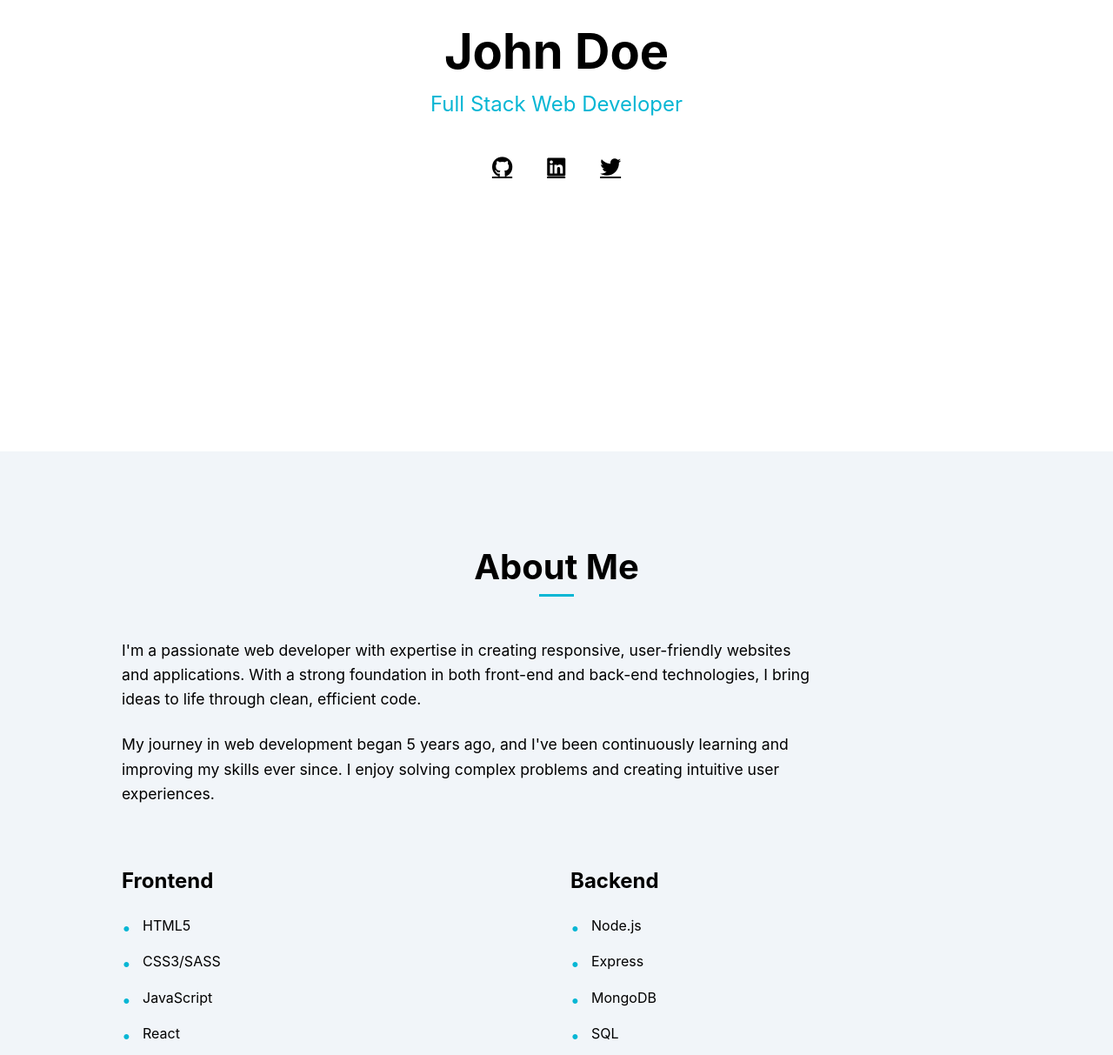
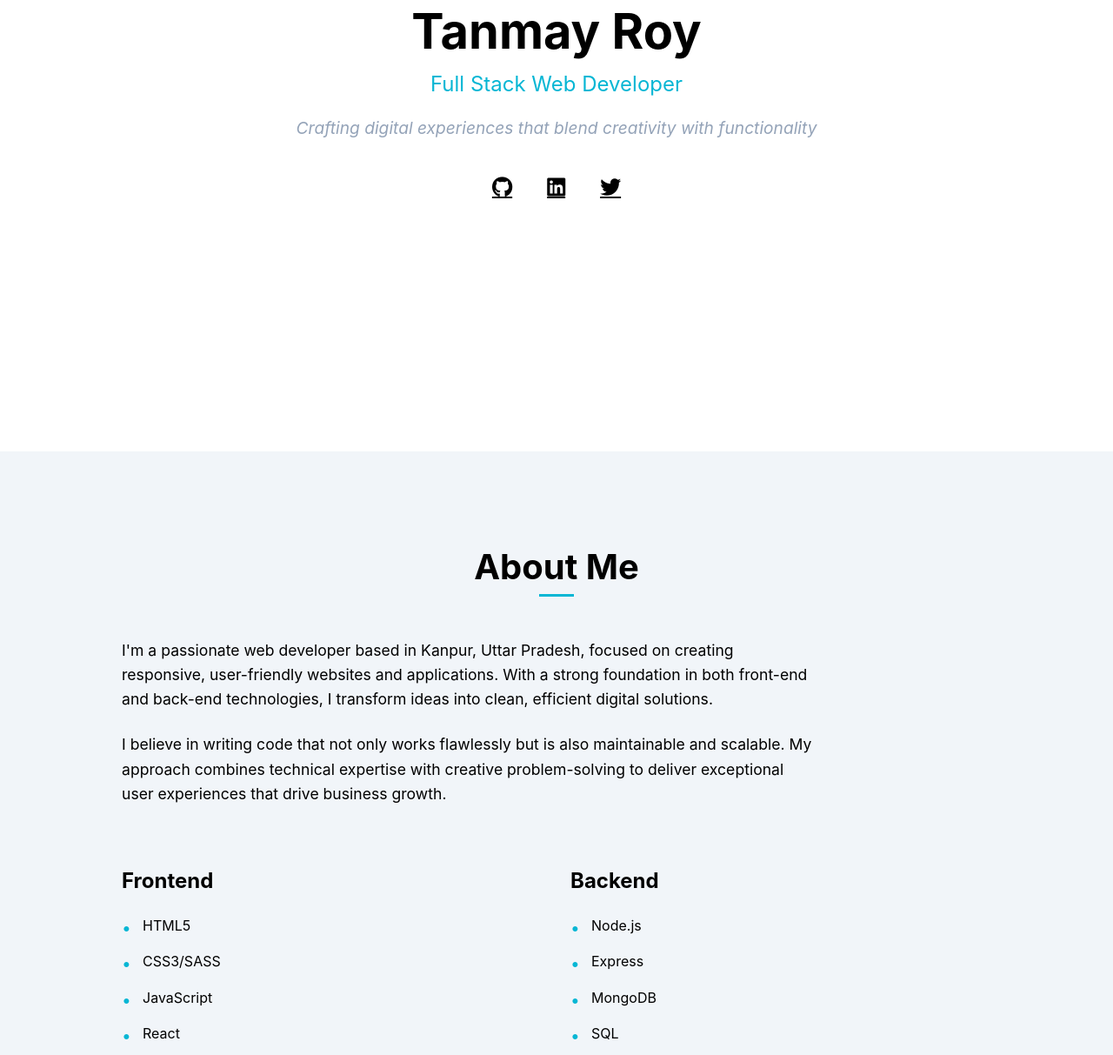
Before and after one commit to 24kTanmay/24ktanmay.github.io, a plain HTML site: page index.html in a window 1280 px wide. Shown: the part 351-1564 px from the top of the page at 87% size. Drawn offline with Linux system fonts and the light colour scheme.

Commit message:
Update personal information: name, location, email and tagline

```diff
--- a/index.html
+++ b/index.html
@@ -3,11 +3,11 @@
 <head>
     <meta charset="UTF-8">
     <meta name="viewport" content="width=device-width, initial-scale=1.0">
-    <meta name="description" content="John Doe - Full Stack Web Developer portfolio showcasing responsive web applications, e-commerce platforms, and mobile-friendly websites">
-    <meta name="keywords" content="web developer, portfolio, full stack, front-end, back-end, responsive design">
-    <meta name="author" content="John Doe">
+    <meta name="description" content="Tanmay Roy - Full Stack Web Developer portfolio showcasing responsive web applications, e-commerce platforms, and mobile-friendly websites">
+    <meta name="keywords" content="web developer, portfolio, full stack, front-end, back-end, responsive design, Tanmay Roy">
+    <meta name="author" content="Tanmay Roy">
     <meta name="robots" content="index, follow">
-    <title>John Doe | Full Stack Web Developer Portfolio</title>
+    <title>Tanmay Roy | Full Stack Web Developer Portfolio</title>
     <link rel="stylesheet" href="style.css">
     <link rel="stylesheet" href="https://cdnjs.cloudflare.com/ajax/libs/font-awesome/6.4.0/css/all.min.css">
 </head>
@@ -27,8 +27,9 @@
     <main id="main-content">
         <section id="hero" class="hero">
             <div class="hero-content">
-                <h1>John Doe</h1>
+                <h1>Tanmay Roy</h1>
                 <p class="title">Full Stack Web Developer</p>
+                <p class="tagline">Crafting digital experiences that blend creativity with functionality</p>
                 <div class="social-icons" aria-label="Social media links">
                     <a href="#" aria-label="GitHub profile"><i class="fab fa-github" aria-hidden="true"></i></a>
                     <a href="#" aria-label="LinkedIn profile"><i class="fab fa-linkedin" aria-hidden="true"></i></a>
@@ -41,8 +42,8 @@
             <h2 id="about-heading">About Me</h2>
             <div class="about-content">
                 <div class="about-text">
-                    <p>I'm a passionate web developer with expertise in creating responsive, user-friendly websites and applications. With a strong foundation in both front-end and back-end technologies, I bring ideas to life through clean, efficient code.</p>
-                    <p>My journey in web development began 5 years ago, and I've been continuously learning and improving my skills ever since. I enjoy solving complex problems and creating intuitive user experiences.</p>
+                    <p>I'm a passionate web developer based in Kanpur, Uttar Pradesh, focused on creating responsive, user-friendly websites and applications. With a strong foundation in both front-end and back-end technologies, I transform ideas into clean, efficient digital solutions.</p>
+                    <p>I believe in writing code that not only works flawlessly but is also maintainable and scalable. My approach combines technical expertise with creative problem-solving to deliver exceptional user experiences that drive business growth.</p>
                 </div>
                 <div class="skills">
                     <div class="skill-category">
@@ -144,11 +145,11 @@
                 <aside class="contact-info" aria-label="Contact information">
                     <div class="contact-item">
                         <i class="fas fa-envelope" aria-hidden="true"></i>
-                        <p><a href="mailto:hello@johndoe.com">hello@johndoe.com</a></p>
+                        <p><a href="mailto:rtanmay588@gmail.com">rtanmay588@gmail.com</a></p>
                     </div>
                     <div class="contact-item">
                         <i class="fas fa-map-marker-alt" aria-hidden="true"></i>
-                        <p>San Francisco, CA</p>
+                        <p>Kanpur, Uttar Pradesh</p>
                     </div>
                 </aside>
             </div>
@@ -156,7 +157,7 @@
     </main>
 
     <footer role="contentinfo">
-        <p>&copy; <time datetime="2024">2024</time> John Doe. All rights reserved.</p>
+        <p>&copy; <time datetime="2024">2024</time> Tanmay Roy. All rights reserved.</p>
     </footer>
 </body>
 </html>
--- a/style.css
+++ b/style.css
@@ -167,7 +167,17 @@ p {
 .title {
     font-size: 1.5rem;
     color: var(--accent-color);
+    margin-bottom: 1rem;
+}
+
+.tagline {
+    font-size: 1.2rem;
+    color: var(--medium-gray);
+    font-style: italic;
     margin-bottom: 2rem;
+    max-width: 600px;
+    margin-left: auto;
+    margin-right: auto;
 }
 
 .social-icons {
```
